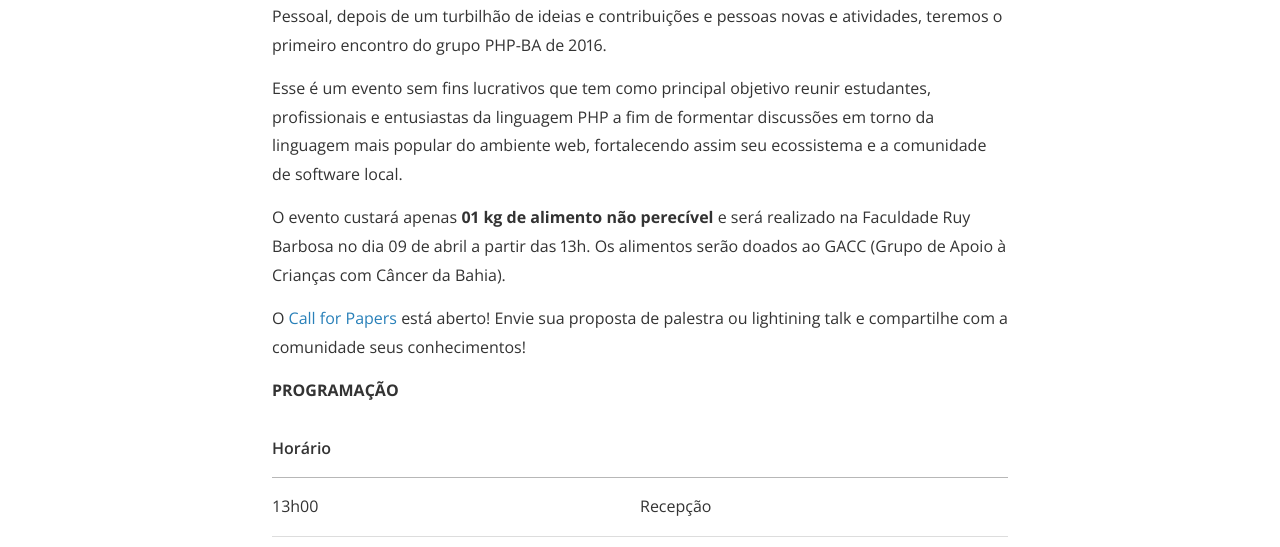
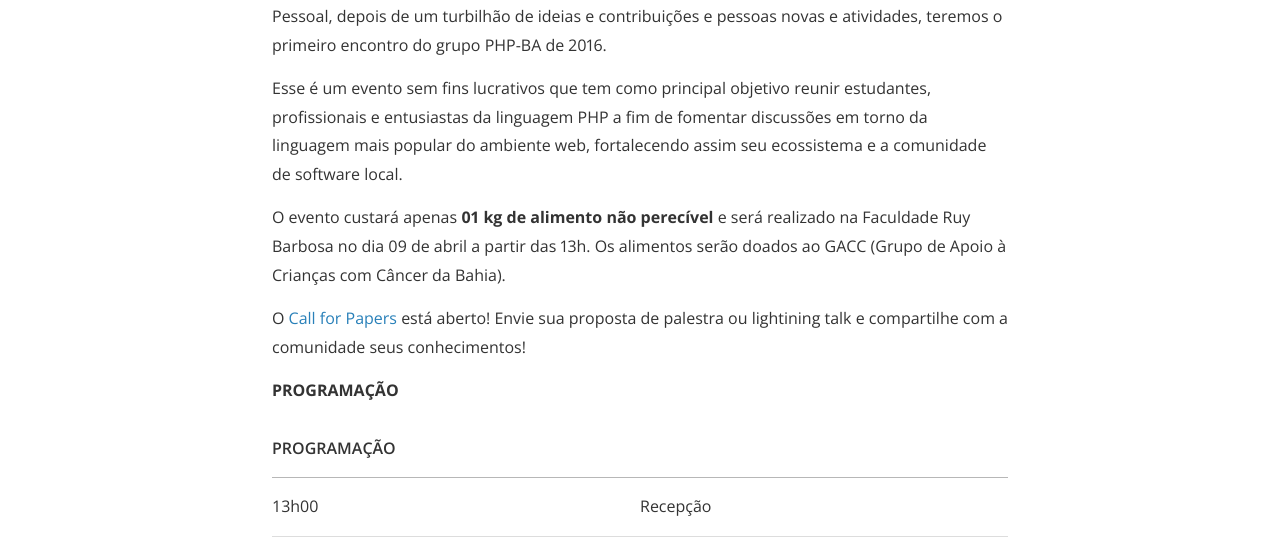
Before and after one commit to phpba/phpba.github.io, a Jekyll site: the page built from _posts/2016-03-07-1-PHPeetup-Salvador-2016.markdown, in a window 1280 px wide. Shown: the part 611-1158 px from the top of the page. Built offline with Jekyll 4.4.1, drawn with Linux system fonts in a browser that asks for light colours; nearby versions of some CDN libraries; comment, search, counter and statistics services are not loaded; a style sheet for code colours, icons or effects is not loaded.

Commit message:
Atualizar texto sobre o primero phpeetup

```diff
--- a/_posts/2016-03-07-1-PHPeetup-Salvador-2016.markdown
+++ b/_posts/2016-03-07-1-PHPeetup-Salvador-2016.markdown
@@ -17,7 +17,7 @@ tags:
 
 Pessoal, depois de um turbilhão de ideias e contribuições e pessoas novas e atividades, teremos o primeiro encontro do grupo PHP-BA de 2016.
 
-Esse é um evento sem fins lucrativos que tem como principal objetivo reunir estudantes, profissionais e entusiastas da linguagem PHP a fim de formentar discussões em torno da linguagem mais popular do ambiente web, fortalecendo assim seu ecossistema e a comunidade de software local.
+Esse é um evento sem fins lucrativos que tem como principal objetivo reunir estudantes, profissionais e entusiastas da linguagem PHP a fim de fomentar discussões em torno da linguagem mais popular do ambiente web, fortalecendo assim seu ecossistema e a comunidade de software local.
 
 O evento custará apenas **01 kg de alimento não perecível** e será realizado na Faculdade Ruy Barbosa no dia 09 de abril a partir das 13h. Os alimentos serão doados ao GACC (Grupo de Apoio à Crianças com Câncer da Bahia).
 
@@ -25,7 +25,7 @@ O [Call for Papers](http://speakerfight.com/events/1o-phpeetup-salvador-2016) es
 
 **PROGRAMAÇÃO**
 
-| Horário |          |
+| PROGRAMAÇÃO        |
 --------- | -------- |
 | 13h00   | Recepção |
 | 13h30   | Abertura |
```
